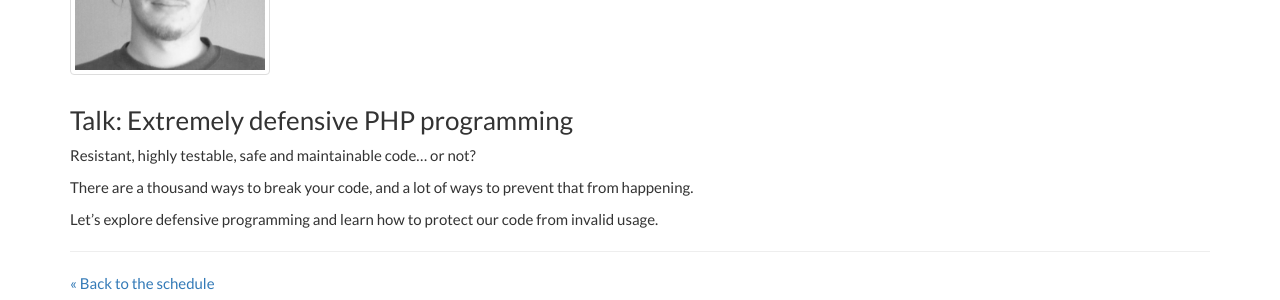
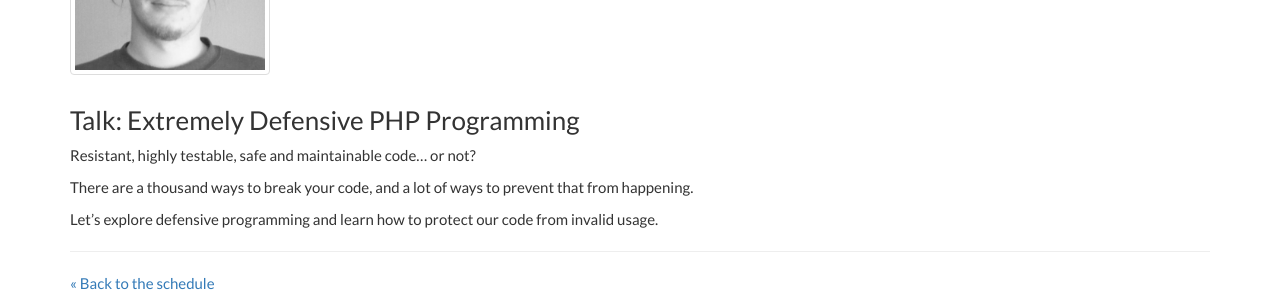
Before and after one commit to phphants/php-south-coast-2016, a Jekyll site: the page built from speakers/marco-pivetta.html, in a window 1280 px wide. Shown: the part 242-542 px from the top of the page. Built offline with Jekyll 4.4.1, drawn with Linux system fonts in a browser that asks for light colours.

```diff
--- a/_data/speakers.yml
+++ b/_data/speakers.yml
@@ -18,7 +18,7 @@ arbezzano:
 
     Gianluca's fields of interest are various and constantly in evolution: in the last year, he worked a lot on scalable infrastructures, reaching the goal of building some of them on top of AWS, DigitalOcean and Open Stack.
   talks:
-    - title: Parallel made easy
+    - title: Parallel Made Easy
       abstract: |
         Thanks to cloud computing, the ability to split processes on different machines is now very easy. During this talk Gianluca will share his experience with the Zend Framework Core Team to split their repository into different isolated components (one of the main features of ZF3) whilst retaining git history. This is a good case study due to their use of AWS, PHP and bash to split their git history of over 20,000 commits.
 
@@ -29,7 +29,7 @@ barnes:
   bio: |
     Tess is a multi language developer at Fasthosts, an active participant in their PHPGuild and an advocate of agile principles. She spends most of her day writing, refactoring, reviewing, discussing and documenting code. In spare time she plays with ORMs, occasionally blogs at [http://blog.tessbarnes.uk](http://blog.tessbarnes.uk), sings with a covers band and spends time with her family. She relaxes by training in martial arts.
   talks:
-    - title: Version Control - tips, tricks and good citizenship
+    - title: Version Control - Tips, Tricks and Good Citizenship
       abstract: |
         Are you nervous of version control even if you don't admit it? Have things got harder since your team expanded? Don't panic! you're not on your own. Tess has put together a run down of some of her tricks, tips and "good citizen" techniques to avoid the worst kinds of conflicts and deal with the remaining ones as efficiently as possible.
 
@@ -126,7 +126,7 @@ hulbert:
   bio: |
     Dave is the technical lead at Base, switching between leading the development team and writing PHP back ends for mobile apps that need complex real-time data. Based in Bournemouth, he's co-founder the PHP Dorset user group and loves helping people build up their technical skills. He's a Zend Certified Engineer, but only because it sounded cool.
   talks:
-    - title: Practical intro to using PhpSpec
+    - title: Practical Intro to Using PhpSpec
       abstract: |
         PhpSpec is a tool for "SpecBDD". Basically test-driven development (TDD) but without the word "test" in it. This talk shows how to effectively use PhpSpec for fun and/or profit, and the advantages to using it along side other tools like PHPUnit and why it's "literally" made of awesomesauce.
 
@@ -166,7 +166,7 @@ pivetta:
     Marco is also active in the PHP community as a mentor and supporter.
     When not coding for work, he usually hacks together new concepts and open source libraries, or simply provides Q&amp;A on IRC.
   talks:
-    - title: Extremely defensive PHP programming
+    - title: Extremely Defensive PHP Programming
       abstract: |
         Resistant, highly testable, safe and maintainable code... or not?
 
@@ -181,7 +181,7 @@ riley:
   bio: |
     Chris is a freelance consultant based in York, Uk with experience working in the public sector, small and large companies throughout North Yorkshire. Chris has over 10 years experience with PHP and has a keen focus on both software architecture and none functional requirements such as security, performance and maintainability. In his free time, Chris can often be found producing or playing with experimental libraries and contributing to Zend framework.
   talks:
-    - title: The secrets of Cryptography
+    - title: The Secrets of Cryptography
       abstract: |
         Alice and Bob have secrets they want to talk about without Eve being able to listen in. Worse yet, the mischievous Mallory delights in changing messages sent between parties. In such a hostile environment how can Alice talk to Bob without their messages being overheard and how can she be sure that it was Bob that sent the message in the first place?
 
@@ -196,7 +196,7 @@ shaw:
 
     An active community member, when she isn't testing and breaking your hard work, Clair enjoys writing the best code she can, trying to learn to make better code, and trying to code better by working on and studying processes.
   talks:
-    - title: There's more to code reviews than you might think
+    - title: There's More to Code Reviews than You Might Think
       abstract: |
         So, you do code reviews, and that's great. But there's always more that you can check during the review. More places you can check for any potential bugs or problems before deployment, before you find yourself with technical debt. Or worse: unforeseen downtime.
 
@@ -211,7 +211,7 @@ sherry:
 
     Chris is an advocate for the PHP and WordPress communities, and  has given talks at [PHPDorset](https://joind.in/talk/view/13715), BrightonPHP, PHPSurrey, Barcamp Bournemouth and Barcamp Southampton. He is looking forward to touring more PHP user groups and WordPress user groups this coming year.
   talks:
-    - title: WordPress for the modern PHP developer
+    - title: WordPress for the Modern PHP Developer
       abstract: |
         Chris has a love-hate relationship with WordPress, but whether you like it or not, it powers 23% of the Internet. Many of these projects have outgrown their humble beginnings as blogs or websites and are now highly customised web applications. However the modern tools we use as PHP developers can be tricky to utilise with the popular blogging platform.
 
```
